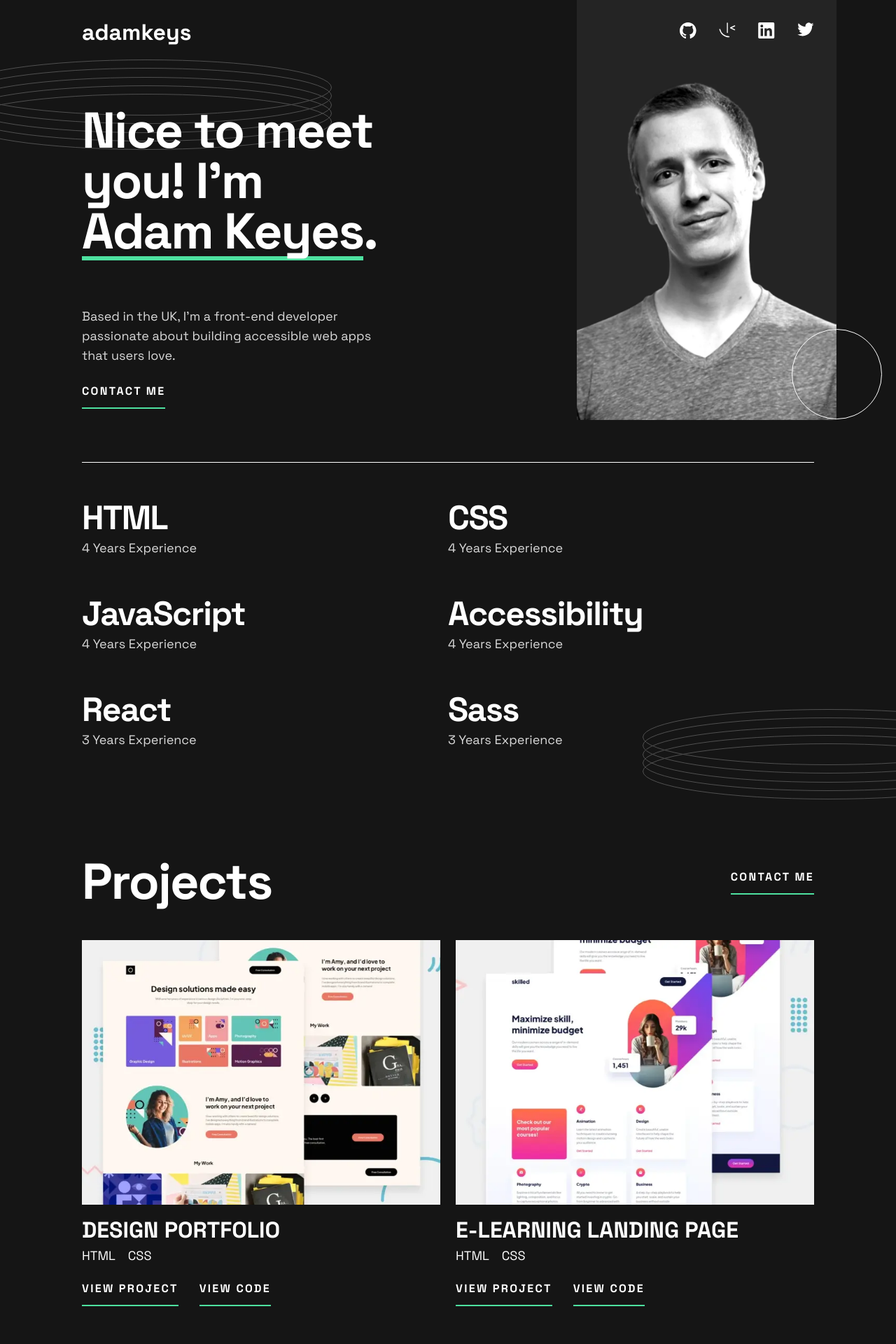
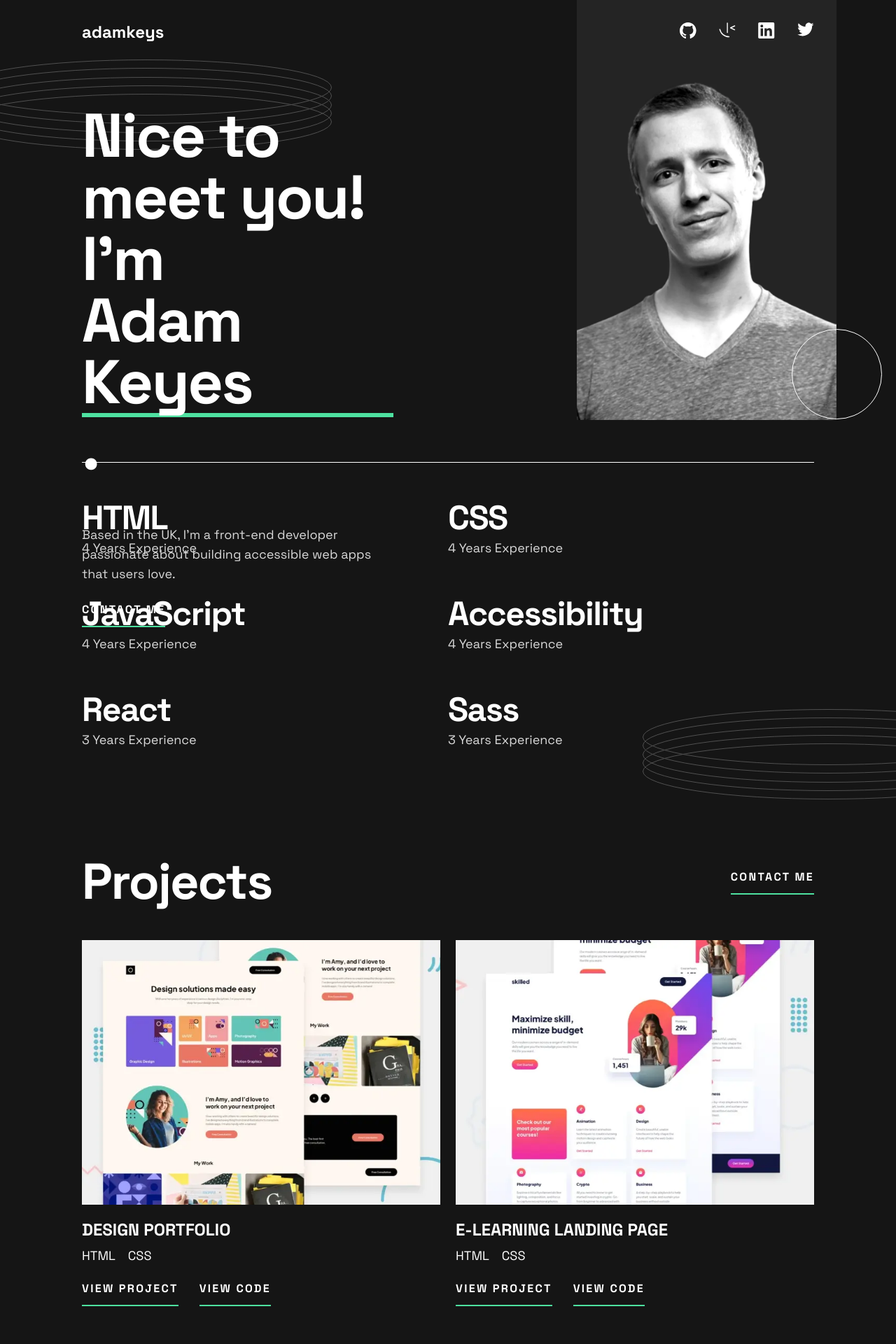
Before and after one commit to VeseMir2k/single-page-developer-portfolio, a Vue app: page / in a window 1280 px wide. Shown: the top 1920 px of the page at 70% size. Built offline with nearby package versions, Linux system fonts and the light colour scheme.

Commit message:
📝 (base.scss): add responsive font styles for headings and paragraphs on desktop screens to improve readability and user experience

```diff
--- a/src/scss/base/_base.scss
+++ b/src/scss/base/_base.scss
@@ -60,3 +60,25 @@ p {
     @include body-tablet-font;
   }
 }
+
+@media (min-width: $desktop-breakpoint) {
+  h1 {
+    @include heading-m-desktop-font;
+  }
+
+  h2 {
+    @include heading-xl-desktop-font;
+  }
+
+  h3 {
+    @include heading-l-desktop-font;
+  }
+
+  h4 {
+    @include heading-m-desktop-font;
+  }
+
+  p {
+    @include body-desktop-font;
+  }
+}
```
